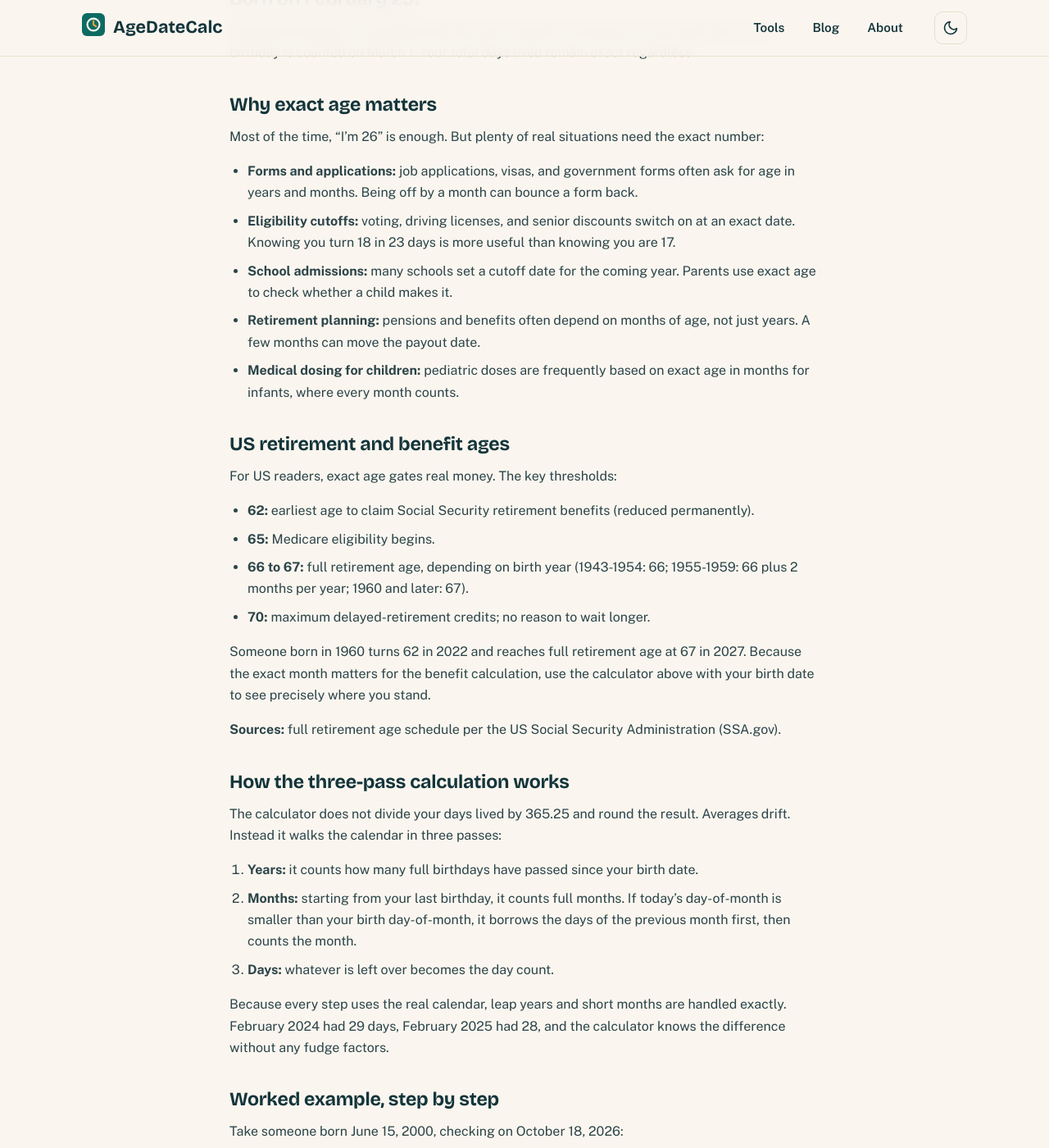
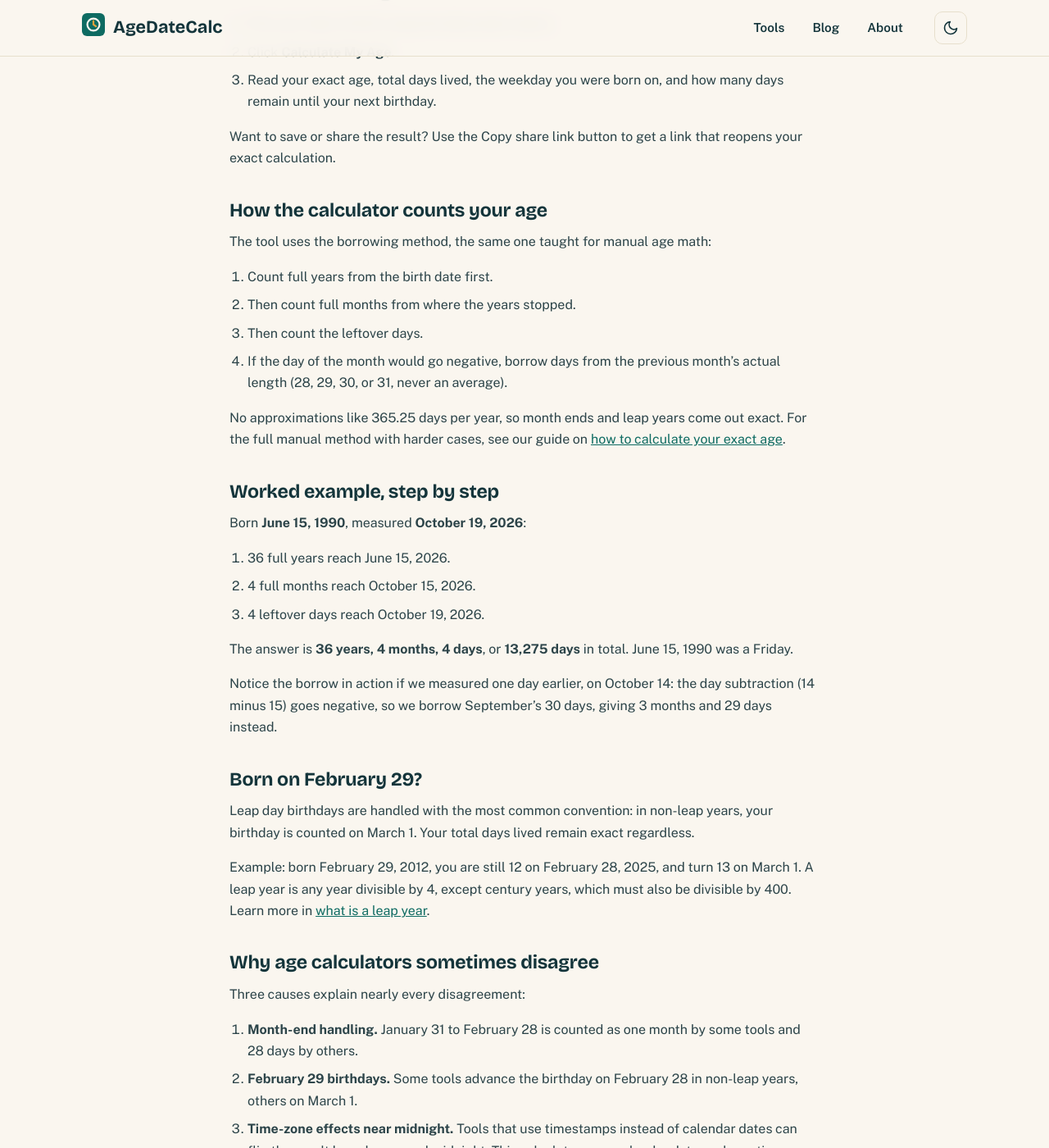
Before and after one commit to zaidmeo09-dhangal/agedatecalc, a Jekyll site: the page built from age-calculator.md, in a window 1280 px wide and 1400 px high, scrolled down 845 px. Shown: the whole window at 82% size. Built offline with Jekyll 4.4.1, drawn with Linux system fonts in a browser that asks for light colours; our own code applies the rules of GitHub Pages for plain Markdown files; some of the changed text lies outside the part shown.

Commit message:
2026 content upgrade: competitor-researched rewrites, direct answers, info-gain sections, 8 FAQs each, authority citations

```diff
--- a/age-calculator.md
+++ b/age-calculator.md
@@ -28,38 +28,70 @@ schema: |
         "@type": "FAQPage",
         "mainEntity": [
           {
-            "@type": "Question",
-            "name": "How is exact age calculated?",
-            "acceptedAnswer": {
-              "@type": "Answer",
-              "text": "Exact age is calculated by comparing your date of birth with today's date. Years are counted first, then remaining months, then remaining days, while accounting for leap years and months of different lengths."
-            }
+                    "@type": "Question",
+                    "name": "How is exact age calculated?",
+                    "acceptedAnswer": {
+                              "@type": "Answer",
+                              "text": "Subtract the birth date from the target date using calendar math: full years first, then full months, then leftover days. If the day of the month would go negative, borrow days from the previous month's actual length. Example: born June 15, 1990, measured October 19, 2026. That is 36 years, 4 months, and 4 days, or 13,275 days in total."
+                    }
           },
           {
-            "@type": "Question",
-            "name": "What happens if I was born on February 29?",
-            "acceptedAnswer": {
-              "@type": "Answer",
-              "text": "If you were born on February 29, this calculator counts your birthday on March 1 in non-leap years, which is the most common convention."
-            }
+                    "@type": "Question",
+                    "name": "Can I find my age on a specific past or future date?",
+                    "acceptedAnswer": {
+                              "@type": "Answer",
+                              "text": "Yes. Enter your birth date and change the target date from today to any date you choose. The same borrowing math applies; only the reference date changes."
+                    }
           },
           {
-            "@type": "Question",
-            "name": "Is my date of birth stored anywhere?",
-            "acceptedAnswer": {
-              "@type": "Answer",
-              "text": "No. The calculation happens entirely in your browser. Your date of birth is never sent to a server or stored."
-            }
+                    "@type": "Question",
+                    "name": "Which day of the week was I born on?",
+                    "acceptedAnswer": {
+                              "@type": "Answer",
+                              "text": "The calculator shows the weekday of your birth date automatically. For example, June 15, 1990 was a Friday."
+                    }
           },
           {
-            "@type": "Question",
-            "name": "Why does my age differ across websites?",
-            "acceptedAnswer": {
-              "@type": "Answer",
-              "text": "Some calculators ignore leap years or count only completed years. This calculator uses full calendar math, so small differences of a day can appear against simpler tools."
-            }
+                    "@type": "Question",
+                    "name": "Why do two age calculators show different ages?",
+                    "acceptedAnswer": {
+                              "@type": "Answer",
+                              "text": "Three causes explain nearly every disagreement. First, month-end handling. Second, February 29 birthdays. Third, time-zone effects near midnight when a tool uses timestamps instead of calendar dates."
+                    }
+          },
+          {
+                    "@type": "Question",
+                    "name": "What happens if I was born on February 29?",
+                    "acceptedAnswer": {
+                              "@type": "Answer",
+                              "text": "Your age still increases every year, not every four years. In non-leap years this calculator counts your birthday on March 1, the most common legal convention. Example: born February 29, 2012, you are still 12 on February 28, 2025, turning 13 on March 1."
+                    }
+          },
+          {
+                    "@type": "Question",
+                    "name": "Why does subtracting birth years give the wrong age?",
+                    "acceptedAnswer": {
+                              "@type": "Answer",
+                              "text": "Because it ignores whether the birthday has happened yet this year. If this year's birthday has not arrived yet, subtract one from the year difference."
+                    }
+          },
+          {
+                    "@type": "Question",
+                    "name": "Is my date of birth stored anywhere?",
+                    "acceptedAnswer": {
+                              "@type": "Answer",
+                              "text": "No. The calculation runs entirely in your browser. Your birth date is never sent to a server, saved in a database, or used for anything except producing your result on the page."
+                    }
+          },
+          {
+                    "@type": "Question",
+                    "name": "How do I calculate age by hand in years, months, and days?",
+                    "acceptedAnswer": {
+                              "@type": "Answer",
+                              "text": "Write the target date above the birth date as year, month, day. Subtract day from day, borrowing the previous month's actual days if negative. Subtract month from month, borrowing 12 months if negative. Subtract year from year."
+                    }
           }
-        ]
+]
       }
     ]
   }
@@ -76,6 +108,7 @@ schema: |
       </div>
       <button class="btn btn-primary btn-block" id="tool-calc-btn" type="button">Calculate My Age</button>
       <div id="tool-age-result"></div>
+      <p class="result-note" style="font-size:.82rem;margin-top:12px">Calendar dates only. No time-zone effects. Your birth date never leaves your browser.</p>
     </div>
   </div>
 </section>
@@ -84,64 +117,86 @@ schema: |
 
 <p class="result-note" style="font-size:.85rem">Guide updated October 2026.</p>
 
+## What is your exact age?
+
+Your exact age is the time from your date of birth to today, counted in full years, then full months, then leftover days. It is more precise than subtracting birth years, because it accounts for whether your birthday has happened yet this year, plus leap years and varying month lengths.
+
 ## How to use the Age Calculator
 
 1. Pick your date of birth using the date picker above.
 2. Click **Calculate My Age**.
 3. Read your exact age, total days lived, the weekday you were born on, and how many days remain until your next birthday.
 
+Want to save or share the result? Use the Copy share link button to get a link that reopens your exact calculation.
+
+## How the calculator counts your age
+
+The tool uses the borrowing method, the same one taught for manual age math:
+
+1. Count full years from the birth date first.
+2. Then count full months from where the years stopped.
+3. Then count the leftover days.
+4. If the day of the month would go negative, borrow days from the previous month's actual length (28, 29, 30, or 31, never an average).
+
+No approximations like 365.25 days per year, so month ends and leap years come out exact. For the full manual method with harder cases, see our guide on [how to calculate your exact age]({{ '/how-to-calculate-age/' | relative_url }}).
+
+## Worked example, step by step
+
+Born **June 15, 1990**, measured **October 19, 2026**:
+
+1. 36 full years reach June 15, 2026.
+2. 4 full months reach October 15, 2026.
+3. 4 leftover days reach October 19, 2026.
+
+The answer is **36 years, 4 months, 4 days**, or **13,275 days** in total. June 15, 1990 was a Friday.
+
+Notice the borrow in action if we measured one day earlier, on October 14: the day subtraction (14 minus 15) goes negative, so we borrow September's 30 days, giving 3 months and 29 days instead.
+
 ## Born on February 29?
 
 Leap day birthdays are handled with the most common convention: in non-leap years, your birthday is counted on March 1. Your total days lived remain exact regardless.
 
-## Why exact age matters
+Example: born February 29, 2012, you are still 12 on February 28, 2025, and turn 13 on March 1. A leap year is any year divisible by 4, except century years, which must also be divisible by 400. Learn more in [what is a leap year]({{ '/what-is-a-leap-year/' | relative_url }}).
 
-Most of the time, "I'm 26" is enough. But plenty of real situations need the exact number:
+## Why age calculators sometimes disagree
 
-- **Forms and applications:** job applications, visas, and government forms often ask for age in years and months. Being off by a month can bounce a form back.
-- **Eligibility cutoffs:** voting, driving licenses, and senior discounts switch on at an exact date. Knowing you turn 18 in 23 days is more useful than knowing you are 17.
-- **School admissions:** many schools set a cutoff date for the coming year. Parents use exact age to check whether a child makes it.
-- **Retirement planning:** pensions and benefits often depend on months of age, not just years. A few months can move the payout date.
-- **Medical dosing for children:** pediatric doses are frequently based on exact age in months for infants, where every month counts.
+Three causes explain nearly every disagreement:
 
-## US retirement and benefit ages
+1. **Month-end handling.** January 31 to February 28 is counted as one month by some tools and 28 days by others.
+2. **February 29 birthdays.** Some tools advance the birthday on February 28 in non-leap years, others on March 1.
+3. **Time-zone effects near midnight.** Tools that use timestamps instead of calendar dates can flip the result by a day around midnight. This calculator uses calendar dates only, so time zones cannot move its answers.
 
-For US readers, exact age gates real money. The key thresholds:
+## Your age and US retirement milestones
 
-- **62:** earliest age to claim Social Security retirement benefits (reduced permanently).
-- **65:** Medicare eligibility begins.
-- **66 to 67:** full retirement age, depending on birth year (1943-1954: 66; 1955-1959: 66 plus 2 months per year; 1960 and later: 67).
-- **70:** maximum delayed-retirement credits; no reason to wait longer.
+Your birth date also determines your Social Security timeline. Under current law ([SSA.gov](https://www.ssa.gov/benefits/retirement/planner/ageincrease.html)):
 
-Someone born in 1960 turns 62 in 2022 and reaches full retirement age at 67 in 2027. Because the exact month matters for the benefit calculation, use the calculator above with your birth date to see precisely where you stand.
+| Birth year | Full retirement age |
+|---|---|
+| 1943-1954 | 66 |
+| 1955-1959 | 66 and 2-10 months (graduated) |
+| 1960 or later | 67 |
 
-**Sources:** full retirement age schedule per the US Social Security Administration (SSA.gov).
+Key ages: **62** is the earliest you can claim (with a permanent reduction), **67** is full retirement age for anyone born in 1960 or later, and **70** is the maximum benefit age, with benefits growing about 8 percent per year past full retirement age. Born in 1990? Your full retirement age is 67, landing in 2057.
 
-## How the three-pass calculation works
+## US legal age milestones at a glance
 
-The calculator does not divide your days lived by 365.25 and round the result. Averages drift. Instead it walks the calendar in three passes:
+| Age | Milestone |
+|---|---|
+| 16 | Driving age in most states |
+| 18 | Legal majority, voting age |
+| 21 | Alcohol purchase age |
+| 62 | Earliest Social Security claiming age |
+| 65 | Medicare eligibility |
+| 67 | Full Social Security retirement age (born 1960+) |
+| 70 | Maximum Social Security benefit age |
 
-1. **Years:** it counts how many full birthdays have passed since your birth date.
-2. **Months:** starting from your last birthday, it counts full months. If today's day-of-month is smaller than your birth day-of-month, it borrows the days of the previous month first, then counts the month.
-3. **Days:** whatever is left over becomes the day count.
+## Calculate age in Excel or Google Sheets
 
-Because every step uses the real calendar, leap years and short months are handled exactly. February 2024 had 29 days, February 2025 had 28, and the calculator knows the difference without any fudge factors.
+For a spreadsheet, the DATEDIF function does the same borrowing math:
 
-## Worked example, step by step
+`=DATEDIF(birth_date, TODAY(), "Y") & " years, " & DATEDIF(birth_date, TODAY(), "YM") & " months, " & DATEDIF(birth_date, TODAY(), "MD") & " days"`
 
-Take someone born June 15, 2000, checking on October 18, 2026:
-
-1. Full birthdays passed: June 15, 2026 was the 26th birthday, so 26 years.
-2. From June 15 to October 15 is 4 full months. October 18 is past the 15th, so no borrowing is needed.
-3. October 18 minus October 15 leaves 3 days.
-
-Result: 26 years, 4 months, 3 days, with 9,621 total days lived.
-
-## Tips for accurate results
-
-- **Double-check the year.** The most common input mistake is picking the wrong birth year in the date picker, especially on phones where the year selector is easy to miss.
-- **Mind the midnight edge.** The calculator uses your device's current date. If you check right around midnight, the result can differ by a day from someone in another time zone. That is normal.
-- **Need your age on a future date?** This tool compares against today. To find your age on a specific future date, like a wedding or a planned retirement day, run the [Date Difference Calculator]({{ '/date-difference-calculator/' | relative_url }}) between your birth date and that date instead.
+Replace birth_date with the cell holding the date of birth. Note that Excel intentionally treats 1900 as a leap year for old compatibility reasons, so avoid dates before March 1, 1900 in spreadsheets.
 
 ## Frequently asked questions
 
@@ -150,19 +205,35 @@ Result: 26 years, 4 months, 3 days, with 9,621 total days lived.
 <div class="faq">
 <details>
 <summary>How is exact age calculated?</summary>
-<p>By comparing your date of birth with today's date: full years first, then remaining months, then remaining days, with leap years and varying month lengths accounted for.</p>
+<p>Subtract the birth date from the target date using calendar math: full years first, then full months, then leftover days. If the day of the month would go negative, borrow days from the previous month's actual length. Example: born June 15, 1990, measured October 19, 2026. That is 36 years, 4 months, and 4 days, or 13,275 days in total.</p>
+</details>
+<details>
+<summary>Can I find my age on a specific past or future date?</summary>
+<p>Yes. Enter your birth date and change the target date from today to any date you choose. This answers questions like "how old will I be on June 1, 2030?" or "how old was I when I graduated?" The same borrowing math applies; only the reference date changes. For the gap between any two dates, the <a href="/agedatecalc/date-difference-calculator/">Date Difference Calculator</a> is the faster tool.</p>
+</details>
+<details>
+<summary>Which day of the week was I born on?</summary>
+<p>The calculator shows the weekday of your birth date automatically. For example, June 15, 1990 was a Friday. The weekday comes from the proleptic Gregorian calendar, the same system your phone's calendar app uses, so it matches any standard calendar.</p>
+</details>
+<details>
+<summary>Why do two age calculators show different ages?</summary>
+<p>Three causes explain nearly every disagreement. First, month-end handling: January 31 to February 28 is counted as one month by some tools and 28 days by others. Second, February 29 birthdays, which some tools advance on February 28 and others on March 1. Third, time-zone effects near midnight when a tool uses timestamps instead of calendar dates.</p>
 </details>
 <details>
 <summary>What happens if I was born on February 29?</summary>
-<p>Your birthday is counted on March 1 in non-leap years. Your total days lived stay exact.</p>
+<p>Your age still increases every year, not every four years. In non-leap years this calculator counts your birthday on March 1, the most common legal convention (some regions use February 28, so check local rules for official documents). Example: born February 29, 2012, you are still 12 on February 28, 2025, turning 13 on March 1.</p>
+</details>
+<details>
+<summary>Why does subtracting birth years give the wrong age?</summary>
+<p>Because it ignores whether the birthday has happened yet this year. Someone born in October 1990 asking in March 2026 gets 36 by subtraction but is actually 35. Always check the month and day: if this year's birthday has not arrived yet, subtract one from the year difference.</p>
 </details>
 <details>
 <summary>Is my date of birth stored anywhere?</summary>
-<p>No. Everything runs in your browser. Nothing is sent to a server or saved.</p>
+<p>No. The calculation runs entirely in your browser. Your birth date is never sent to a server, saved in a database, or used for anything except producing your result on the page. Closing the tab erases it.</p>
 </details>
 <details>
-<summary>Why does my age differ across websites?</summary>
-<p>Simpler calculators ignore leap years or round months. This tool uses full calendar math, so a day of difference against basic tools is normal.</p>
+<summary>How do I calculate age by hand in years, months, and days?</summary>
+<p>Write the target date above the birth date as year, month, day. Subtract day from day, borrowing the previous month's actual days if negative. Subtract month from month, borrowing 12 months if negative. Subtract year from year. Example: October 19, 2026 minus June 15, 1990 gives 36 years, 4 months, 4 days. Our <a href="/agedatecalc/how-to-calculate-age/">step-by-step guide</a> walks through harder cases like month ends.</p>
 </details>
 </div>
 
```
